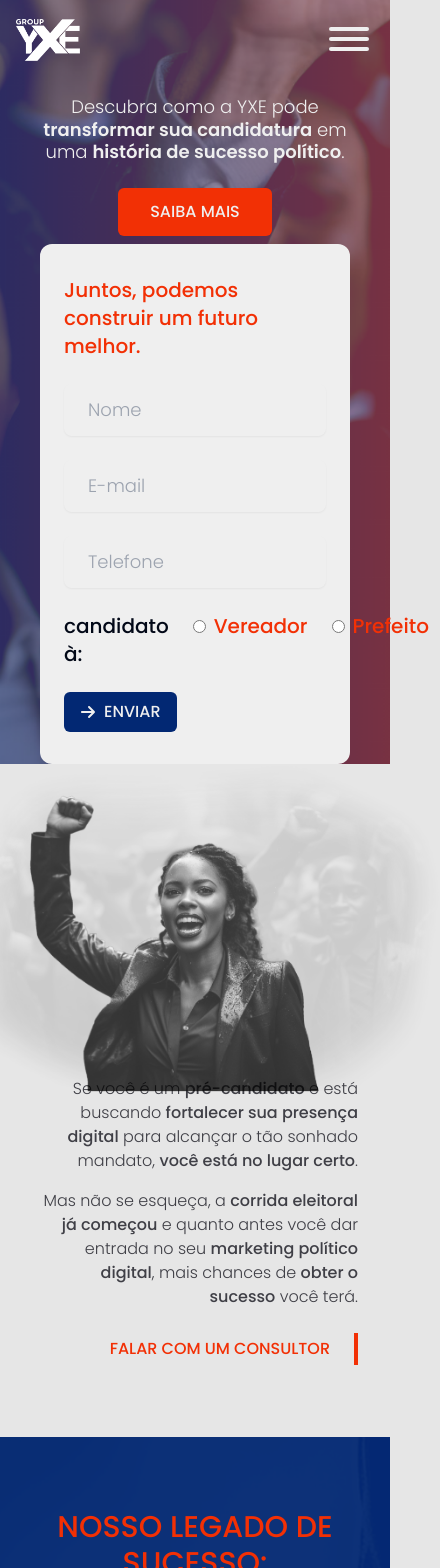
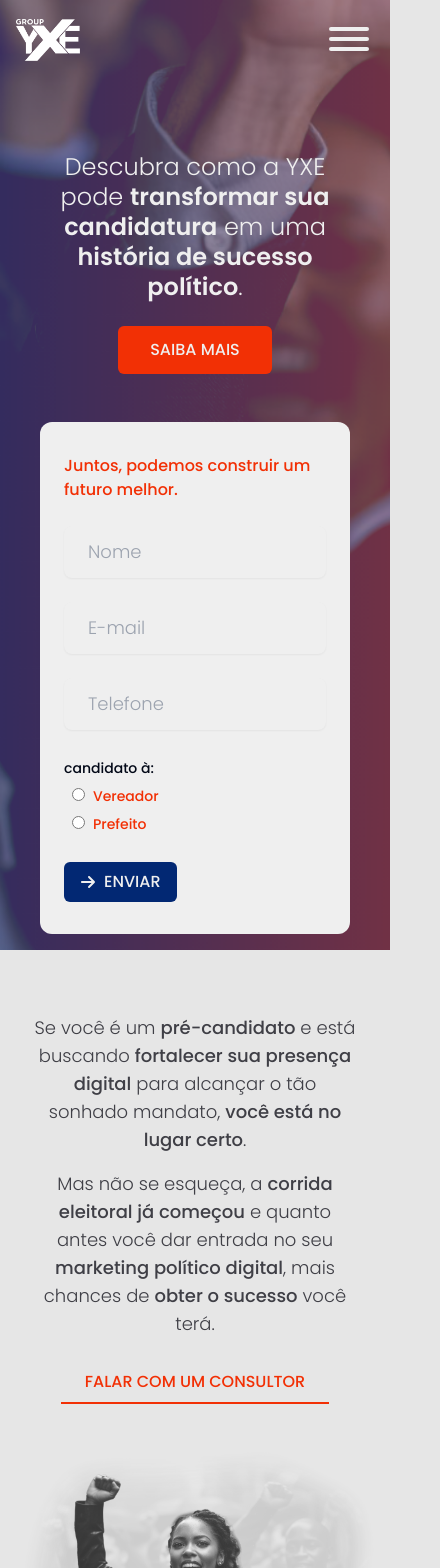
Before and after one commit to webyxe/yxe-new, a Next.js app: page /landing in a window 390 px wide. Shown: the top 1568 px of the page, 440 px wide, since content can reach past the window. Built offline with nearby package versions, Linux system fonts and the light colour scheme.

Commit message:
Ajustes - Responsivos

```diff
--- a/app/parts/landing/about.tsx
+++ b/app/parts/landing/about.tsx
@@ -5,18 +5,18 @@ import ContentLinks from "../dados/contentLinks";
 const About = () => {
     return (
         <>
-            <section className="py-10 md:py-16 z-10 relative">
+            <section className="pt-10 md:pt-16 z-10 relative">
                 <div className="z-20 relative container mx-auto px-4">
-                    <div className="block lg:flex items-center">
-                        <div className="lg:w-3/6 flex justify-content items-center p-4 z-10">
-                            <Image src="/img/landing/politico-1.png" width={720} height={405} alt="Estúdio Grape" className="w-full mx-auto scale-150" />
-                        </div>
-                        <div className="lg:w-3/6 p-4 z-20">
-                            <div className="text-base text-right md:text-2xl text-zinc-700">
+                    <div className="block lg:flex md:flex-row-reverse items-center">
+                        <div className="lg:w-3/6 p-4 z-20 lg:pb-24 lg:pt-12">
+                            <div className="text-lg text-center lg:text-right md:text-2xl text-zinc-700">
                                 <p className="py-2 font-light">Se você é um <span className="font-medium">pré-candidato</span> e está buscando <span className="font-medium">fortalecer sua presença digital</span> para alcançar o tão sonhado mandato, <span className="font-medium">você está no lugar certo</span>. </p>
                                 <p className="py-2 font-light">Mas não se esqueça, a <span className="font-medium">corrida eleitoral já começou</span> e quanto antes você dar entrada no seu <span className="font-medium">marketing político digital</span>, mais chances de <span className="font-medium">obter o sucesso</span> você terá.</p>
-                                <Link href={ContentLinks.whatsapp} className="conversion-contact" target="_blank"><button className="transition text-orange-500 border-r-4 border-orange-500 font-medium  my-4 py-1 px-6 text-base md:text-lg uppercase">FALAR COM UM CONSULTOR</button></Link>
+                                <Link href={ContentLinks.whatsapp} className="conversion-contact" target="_blank"><button className="transition text-orange-500 border-b-2 lg:border-b-0 lg:border-r-4 border-orange-500 font-medium  my-4 py-2 lg:py-1 px-6 text-base md:text-lg uppercase">FALAR COM UM CONSULTOR</button></Link>
                             </div>
+                        </div>
+                        <div className="lg:w-3/6 flex justify-content items-center pt-4 z-10">
+                            <Image src="/img/landing/politico-1.png" width={720} height={405} alt="Estúdio Grape" className="w-full mx-auto lg:scale-150" />
                         </div>
                     </div>
                 </div>
--- a/app/parts/landing/banner.tsx
+++ b/app/parts/landing/banner.tsx
@@ -8,16 +8,16 @@ import FormContato from "./formContato";
 export default function Banner() {
     return (
         <>
-            <div id="banner" className="bg-cover bg-landing bg-center min-h-[20rem] md:h-[32rem] lg:h-[35rem] 2xl:h-[42rem]">
+            <div id="banner" className="bg-cover bg-landing bg-center min-h-[42rem] md:h-[32rem] lg:h-[35rem] 2xl:h-[42rem] py-4">
                 <div className="container mx-auto px-10 md:px-4 h-full">
-                    <div className="md:flex items-center justify-center gap-x-10 h-full pt-20">
-                        <div className="w-full md:w-1/2 h-full flex flex-col justify-center">
-                            <h1 className="!leading-tight xl:!leading-snug font-light text-lg sm:text-xl md:text-2xl lg:text-3xl xl:text-5xl text-white py-4 2xl:py-6 text-center md:text-left">Descubra como a YXE pode <span className="font-semibold">transformar sua candidatura</span> em uma <span className="font-semibold">história de sucesso político</span>.</h1>
+                    <div className="md:flex items-center justify-center gap-x-16 h-full pt-20">
+                        <div className="w-full md:w-1/2 h-full flex flex-col justify-center py-10 md:py-2">
+                            <h1 className="!leading-tight xl:!leading-snug font-light text-2xl sm:text-3xl lg:text-4xl  text-white py-4 2xl:py-6 text-center md:text-left">Descubra como a YXE pode <span className="font-semibold">transformar sua candidatura</span> em uma <span className="font-semibold">história de sucesso político</span>.</h1>
                             <Link href={ContentLinks.whatsapp}><button type="button" className="block bg-orange-500 hover:bg-zinc-100 transition text-white font-medium rounded-md my-2 py-3 px-8 text-base uppercase mx-auto md:mx-0">SAIBA MAIS</button></Link>
                         </div>
                         <div className="w-full md:w-1/2 flex justify-center items-center bg-feature bg-contain bg-bottom bg-no-repeat h-full">
                             <div className="bg-white w-full px-6 py-8 rounded-xl">
-                                <h3 className=" text-xl md:text-2xl pb-6 text-orange-500">Juntos, podemos construir um futuro melhor.</h3>
+                                <h3 className="texd-lg lg:text-xl xl:text-2xl pb-6 text-orange-500">Juntos, podemos construir um futuro melhor.</h3>
                                 <FormContato />
                             </div>
                         </div>
--- a/app/parts/landing/contato.tsx
+++ b/app/parts/landing/contato.tsx
@@ -27,7 +27,7 @@ const Contato = () => {
                         <div className="text-sm md:text-xl rounded-xl">
                             <div className="text-md md:text-lg p-4 md:p-6 my-3 md:mt-0">
                                 <div className="">
-                                    <h3 className=" text-xl md:text-2xl pb-6 text-orange-500">Juntos, podemos construir um futuro melhor.</h3>
+                                    <h3 className="texd-lg lg:text-xl xl:text-2xl pb-6 text-orange-500">Juntos, podemos construir um futuro melhor.</h3>
                                     <FormContato />
                                 </div>
                             </div>
--- a/app/parts/landing/formContato.tsx
+++ b/app/parts/landing/formContato.tsx
@@ -44,16 +44,16 @@ export default function FormContato() {
     return (
         <form onSubmit={onSubmitSend}>
             <div className="grid grid-cols-1 gap-6">
-                <input type="text" name="name" onChange={handleName} value={name} className="bg-gray-300 w-full py-3 px-6 rounded-lg text-lg font-light bg-transparent text-gray-900 shadow-sm" placeholder="Nome" />
-                <input type="text" name="email" onChange={handleEmail} value={email} className="bg-gray-300 w-full py-3 px-6 rounded-lg text-lg font-light bg-transparent text-gray-900 shadow-sm" placeholder="E-mail" />
-                <input type="text" name="phone" onChange={handlePhone} value={phone} className="bg-gray-300 w-full py-3 px-6 rounded-lg text-lg font-light bg-transparent text-gray-900 shadow-sm" placeholder="Telefone" />
-                <div className="flex text-xl">
-                    <div className="mr-4">candidato à: </div>
-                    <label htmlFor="vereador" className="flex mx-2">
+                <input type="text" name="name" onChange={handleName} value={name} className="bg-white w-full py-3 px-6 rounded-lg text-lg font-light bg-transparent text-gray-900 shadow-sm" placeholder="Nome" />
+                <input type="text" name="email" onChange={handleEmail} value={email} className="bg-white w-full py-3 px-6 rounded-lg text-lg font-light bg-transparent text-gray-900 shadow-sm" placeholder="E-mail" />
+                <input type="text" name="phone" onChange={handlePhone} value={phone} className="bg-white w-full py-3 px-6 rounded-lg text-lg font-light bg-transparent text-gray-900 shadow-sm" placeholder="Telefone" />
+                <div className="block sm:flex text-sm md:text-sm lg:text-xl">
+                    <div className="mr-2 md:mr-4 py-1 sm:py-0">candidato à: </div>
+                    <label htmlFor="vereador" className="flex mx-2 py-1 sm:py-0">
                         <div><input type="radio" className="bg-blue-600 border-none" name="tipo" value="vereador" id="vereador" /></div>
                         <div className="text-orange-500 mx-2">Vereador</div>
                     </label>
-                    <label htmlFor="prefeito" className="flex mx-2">
+                    <label htmlFor="prefeito" className="flex mx-2 py-1 sm:py-0">
                         <div><input type="radio" className="bg-blue-600 border-none" name="tipo" value="prefeito" id="prefeito" /></div>
                         <div className="text-orange-500 mx-2">Prefeito</div>
                     </label>
--- a/app/parts/landing/header.tsx
+++ b/app/parts/landing/header.tsx
@@ -36,7 +36,7 @@ const Header = () => {
                                 <li><Link href="#servicos" className={"px-3 text-white hover:text-orange-500 transition " + ((urlPath == "/contato") ? "!text-orange-500" : null) }>Serviços</Link></li>
                                 <li><Link href="#contato" className={"px-3 text-white hover:text-orange-500 transition " + ((urlPath == "/contato") ? "!text-orange-500" : null) }>Contato</Link></li>
                             </ul>
-                            <Link href="#" onClick={menuBurger}>
+                            <Link href="#" onClick={menuBurger} className="block md:hidden">
                                 <div className={"hamburger hamburger-white hamburger--squeeze px-4 " + menuActive}>
                                     <div className="hamburger-box">
                                         <div className="hamburger-inner"></div>
--- a/app/parts/landing/headerMobile.tsx
+++ b/app/parts/landing/headerMobile.tsx
@@ -3,7 +3,7 @@ import { faXmark } from "@fortawesome/free-solid-svg-icons";
 import { FontAwesomeIcon } from "@fortawesome/react-fontawesome";
 import Link from "next/link";
 
-export default function HeaderMobile({menuNavigation, menuBurger, urlPath}: any) {
+export default function HeaderMobile({ menuNavigation, menuBurger, urlPath }: any) {
     return (
         <nav className={"fixed top-0 h-screen w-72 bg-blue-500 z-50 text-base transition-all duration-300 ease-in-out font-open " + menuNavigation} id="header-bar-mobile">
             <div className="hidden -right-full"></div>
@@ -12,11 +12,12 @@ export default function HeaderMobile({menuNavigation, menuBurger, urlPath}: any)
             </Link>
             <div className="block">
                 <ul className="text-lg p-4">
-                    <li className="py-2"><Link href="/" className={"p-3 text-gray-100 " + ((urlPath == "/") ? "!text-orange-500" : null)} onClick={menuBurger}>Home</Link></li>
-                    <li className="py-2"><Link href="/sobre" className={"p-3 text-gray-100 " + ((urlPath == "/sobre") ? "!text-orange-500" : null)} onClick={menuBurger}>Quem Somos</Link></li>
-                    <li className="py-2"><Link href="/servicos" className={"p-3 text-gray-100 " + ((urlPath == "/servicos") ? "!text-orange-500" : null)} onClick={menuBurger}>Serviços</Link></li>
-                    <li className="py-2"><Link href="/blog" className={"p-3 text-gray-100 " + ((urlPath == "/blog") ? "!text-orange-500" : null)} onClick={menuBurger}>Blog</Link></li>
-                    <li className="py-2"><Link href="/contato" className={"p-3 text-gray-100 " + ((urlPath == "/contato") ? "!text-orange-500" : null)} onClick={menuBurger}>Contato</Link></li>
+                    <li className="py-2"><Link href="#topo" className={"p-3 text-gray-100 " + ((urlPath == "/") ? "!text-orange-500" : null)}>Início</Link></li>
+                    <li className="py-2"><Link href="#sobre" className={"p-3 text-gray-100 " + ((urlPath == "/sobre") ? "!text-orange-500" : null)}>Sobre</Link></li>
+                    <li className="py-2"><Link href="#legado" className={"p-3 text-gray-100 " + ((urlPath == "/servicos") ? "!text-orange-500" : null)}>Legado</Link></li>
+                    <li className="py-2"><Link href="#vantagens" className={"p-3 text-gray-100 " + ((urlPath == "/blog") ? "!text-orange-500" : null)}>Vantagens</Link></li>
+                    <li className="py-2"><Link href="#servicos" className={"p-3 text-gray-100 " + ((urlPath == "/contato") ? "!text-orange-500" : null)}>Serviços</Link></li>
+                    <li className="py-2"><Link href="#contato" className={"p-3 text-gray-100 " + ((urlPath == "/contato") ? "!text-orange-500" : null)}>Contato</Link></li>
                 </ul>
             </div>
         </nav>
--- a/app/parts/landing/listBeneficios.tsx
+++ b/app/parts/landing/listBeneficios.tsx
@@ -1,5 +1,5 @@
 import { FontAwesomeIcon } from "@fortawesome/react-fontawesome";
-import { faBullhorn, faCheckSquare, faHandHoldingDollar, faHeadset, faMicrochip, faMobile, faPeoplePulling, faScrewdriverWrench, faSolarPanel, faUsers } from "@fortawesome/free-solid-svg-icons";
+import { faBullhorn, faChartSimple, faCheckSquare, faHandHoldingDollar, faHeadset, faMagnifyingGlass, faMicrochip, faMobile, faPeoplePulling, faScrewdriverWrench, faSolarPanel, faUsers } from "@fortawesome/free-solid-svg-icons";
 import Link from "next/link";
 import { faFileLines } from "@fortawesome/free-regular-svg-icons";
 
@@ -28,12 +28,12 @@ export default function listBeneficios() {
     {
         slug: "tecnologia-de-ponta",
         title: "Análise de Dados",
-        icon: faMicrochip,
+        icon: faChartSimple,
     },
     {
         slug: "as-melhores-marcas",
         title: "Pesquisa de Mercado",
-        icon: faCheckSquare,
+        icon: faMagnifyingGlass,
     },
 
 ];
--- a/app/parts/landing/motivos.tsx
+++ b/app/parts/landing/motivos.tsx
@@ -18,7 +18,7 @@ const Motivos = () => {
                         </div>
                         <div className="lg:w-3/6 p-4 z-20 flex flex-col gap-4">
 
-                            <div className="md:flex h-full bg-gray-200 justify-content rounded-xl items-center py-4 px-2 group">
+                            <div className="md:flex h-full bg-gray-200 justify-content rounded-xl items-center py-4 px-4 group">
                                 <div className="w-24 flex justify-center items-center">
                                     <FontAwesomeIcon icon={faSquareCheck} className="text-orange-500 text-4xl" />
                                 </div>
@@ -29,7 +29,7 @@ const Motivos = () => {
                                     </div>
                                 </div>
                             </div>
-                            <div className="md:flex h-full bg-gray-200 justify-content rounded-xl items-center py-4 px-2 group">
+                            <div className="md:flex h-full bg-gray-200 justify-content rounded-xl items-center py-4 px-4 group">
                                 <div className="w-24 flex justify-center items-center">
                                     <FontAwesomeIcon icon={faLightbulb} className="text-orange-500 text-4xl" />
                                 </div>
@@ -40,7 +40,7 @@ const Motivos = () => {
                                     </div>
                                 </div>
                             </div>
-                            <div className="md:flex h-full bg-gray-200 justify-content rounded-xl items-center py-4 px-2 group">
+                            <div className="md:flex h-full bg-gray-200 justify-content rounded-xl items-center py-4 px-4 group">
                                 <div className="w-24 flex justify-center items-center">
                                     <FontAwesomeIcon icon={faHandshake} className="text-orange-500 text-4xl" />
                                 </div>
@@ -51,7 +51,7 @@ const Motivos = () => {
                                     </div>
                                 </div>
                             </div>
-                            <div className="md:flex h-full bg-gray-200 justify-content rounded-xl items-center py-4 px-2 group">
+                            <div className="md:flex h-full bg-gray-200 justify-content rounded-xl items-center py-4 px-4 group">
                                 <div className="w-24 flex justify-center items-center">
                                     <FontAwesomeIcon icon={faHeadset} className="text-orange-500 text-4xl" />
                                 </div>
```
